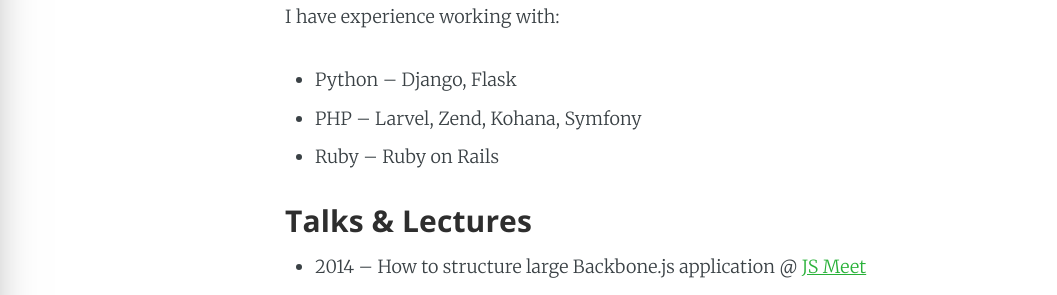
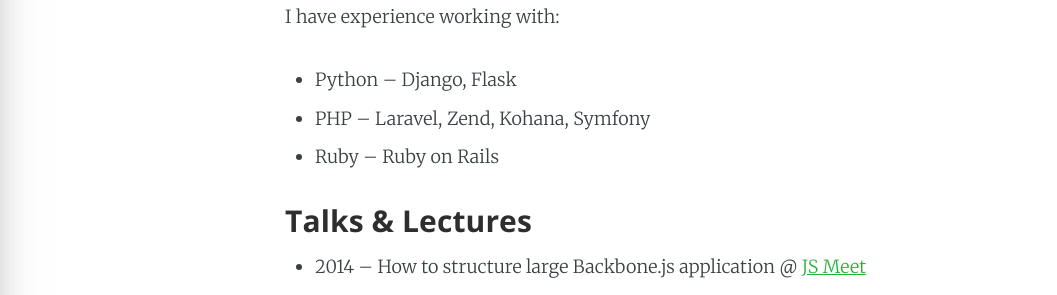
Before and after one commit to hyperNURb/hypernurb.github.io, a Jekyll site: the page built from index.md, in a window 1280 px wide and 900 px high, scrolled down 1395 px. Shown: the part 153-448 px from the top of the window, without its empty margins (0-1057 px from the left). Built offline with Jekyll 4.4.1, drawn with Linux system fonts in a browser that asks for light colours; Markdown is read by kramdown in place of the engine named in the settings.

Commit message:
Fixes typo (thanks @robertbasic)

```diff
--- a/index.md
+++ b/index.md
@@ -55,7 +55,7 @@
 I have experience working with:
 
 - Python – Django, Flask
-- PHP – Larvel, Zend, Kohana, Symfony
+- PHP – Laravel, Zend, Kohana, Symfony
 - Ruby – Ruby on Rails
 
 ### Talks & Lectures
```
